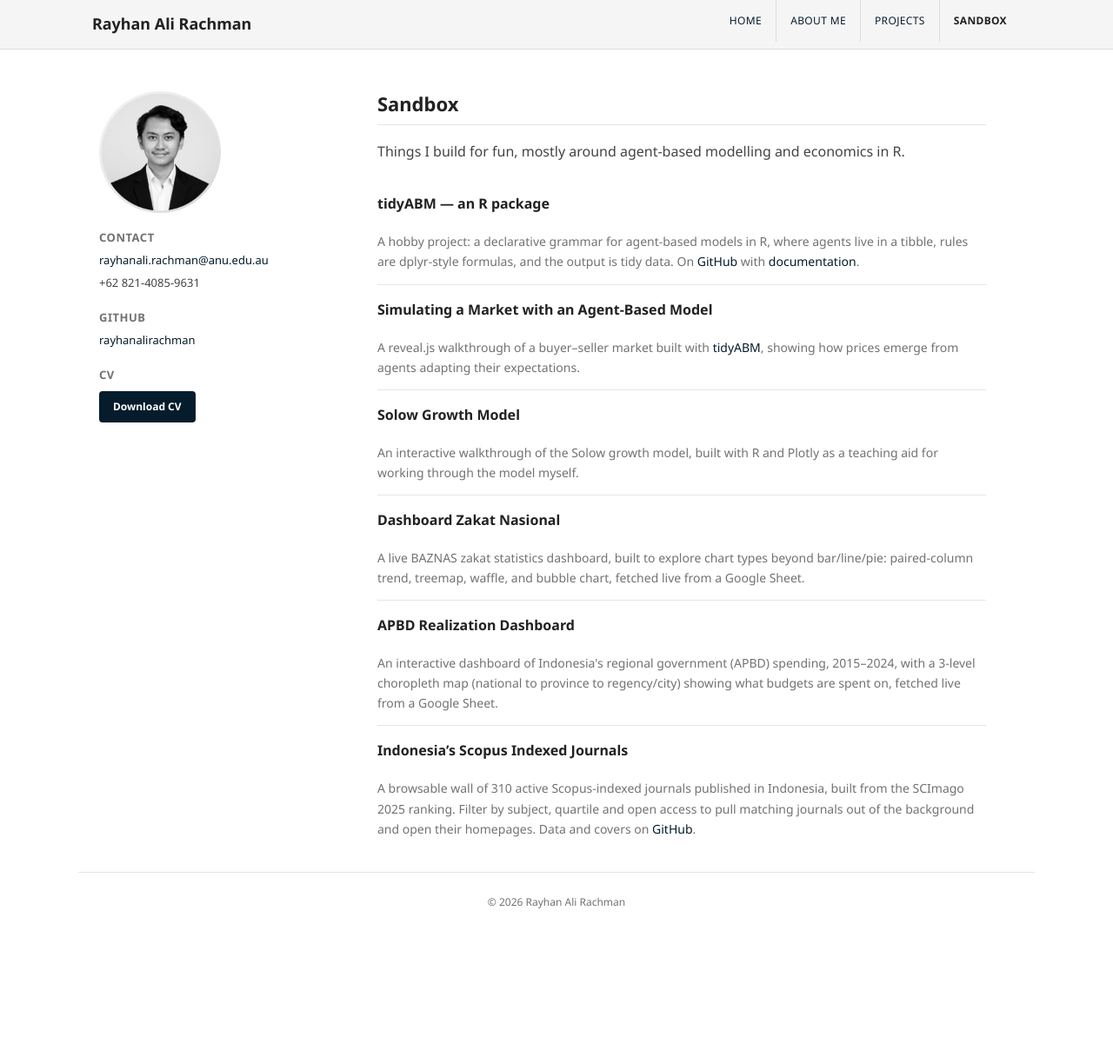
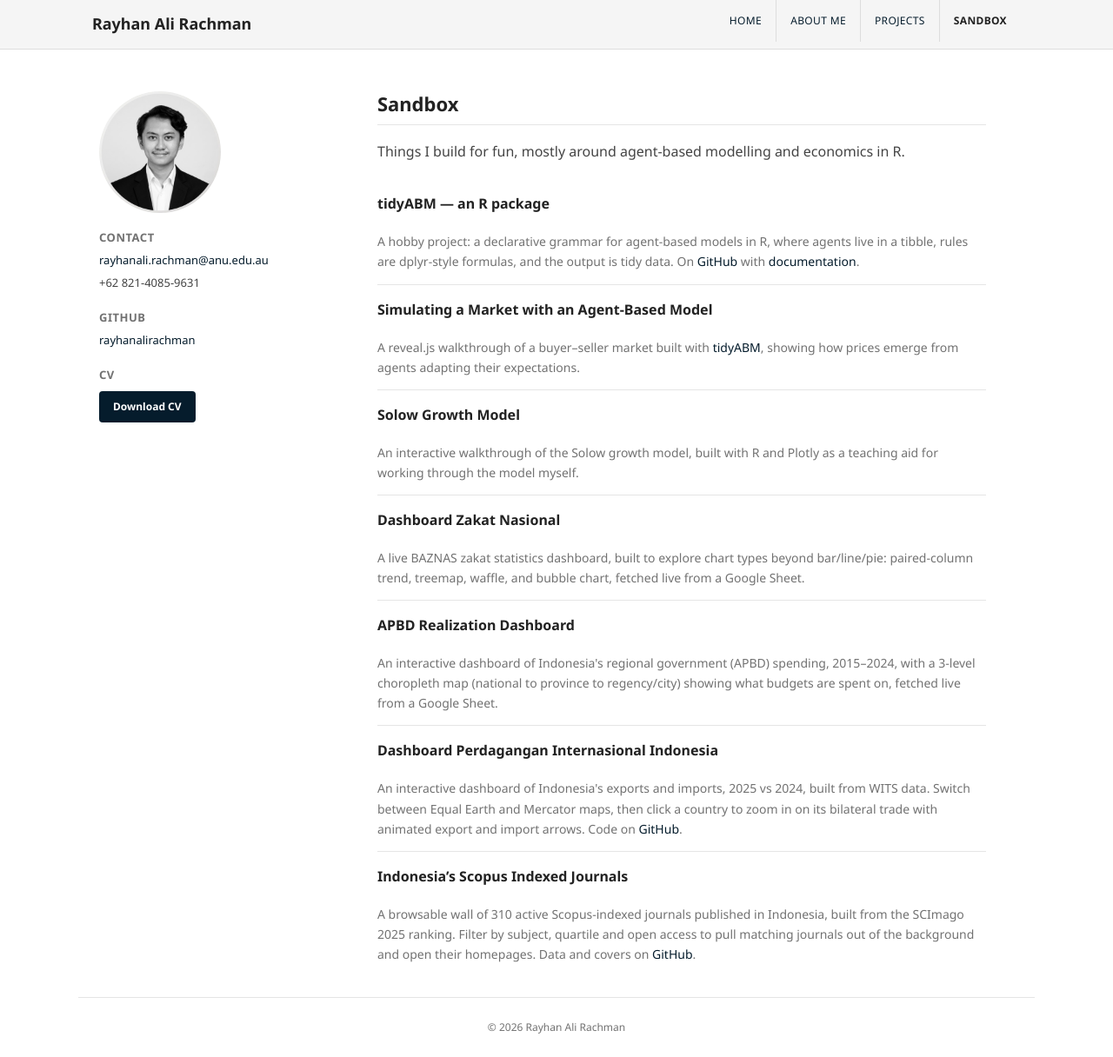
Before and after one commit to rayhanalirachman/rayhanalirachman.github.io, a Jekyll site: the page built from sandbox.md, in a window 1280 px wide and 1216 px high. Shown: the whole window at 87% size. Built offline with Jekyll 4.4.1, drawn with Linux system fonts in a browser that asks for light colours.

Commit message:
Tambah Dashboard Perdagangan Internasional Indonesia ke sandbox

```diff
--- a/sandbox.md
+++ b/sandbox.md
@@ -36,6 +36,11 @@ Things I build for fun, mostly around agent-based modelling and economics in R.
 </div>
 
 <div class="project" markdown="1">
+  <a class="project-title" href="https://rayhanalirachman.github.io/dashboard-trade-indonesia/">Dashboard Perdagangan Internasional Indonesia</a>
+  <div class="project-desc">An interactive dashboard of Indonesia's exports and imports, 2025 vs 2024, built from WITS data. Switch between Equal Earth and Mercator maps, then click a country to zoom in on its bilateral trade with animated export and import arrows. Code on <a href="https://github.com/rayhanalirachman/dashboard-trade-indonesia">GitHub</a>.</div>
+</div>
+
+<div class="project" markdown="1">
   <a class="project-title" href="https://rayhanalirachman.github.io/indonesia-scopus-journals/">Indonesia's Scopus Indexed Journals</a>
   <div class="project-desc">A browsable wall of 310 active Scopus-indexed journals published in Indonesia, built from the SCImago 2025 ranking. Filter by subject, quartile and open access to pull matching journals out of the background and open their homepages. Data and covers on <a href="https://github.com/rayhanalirachman/indonesia-scopus-journals">GitHub</a>.</div>
 </div>
```
